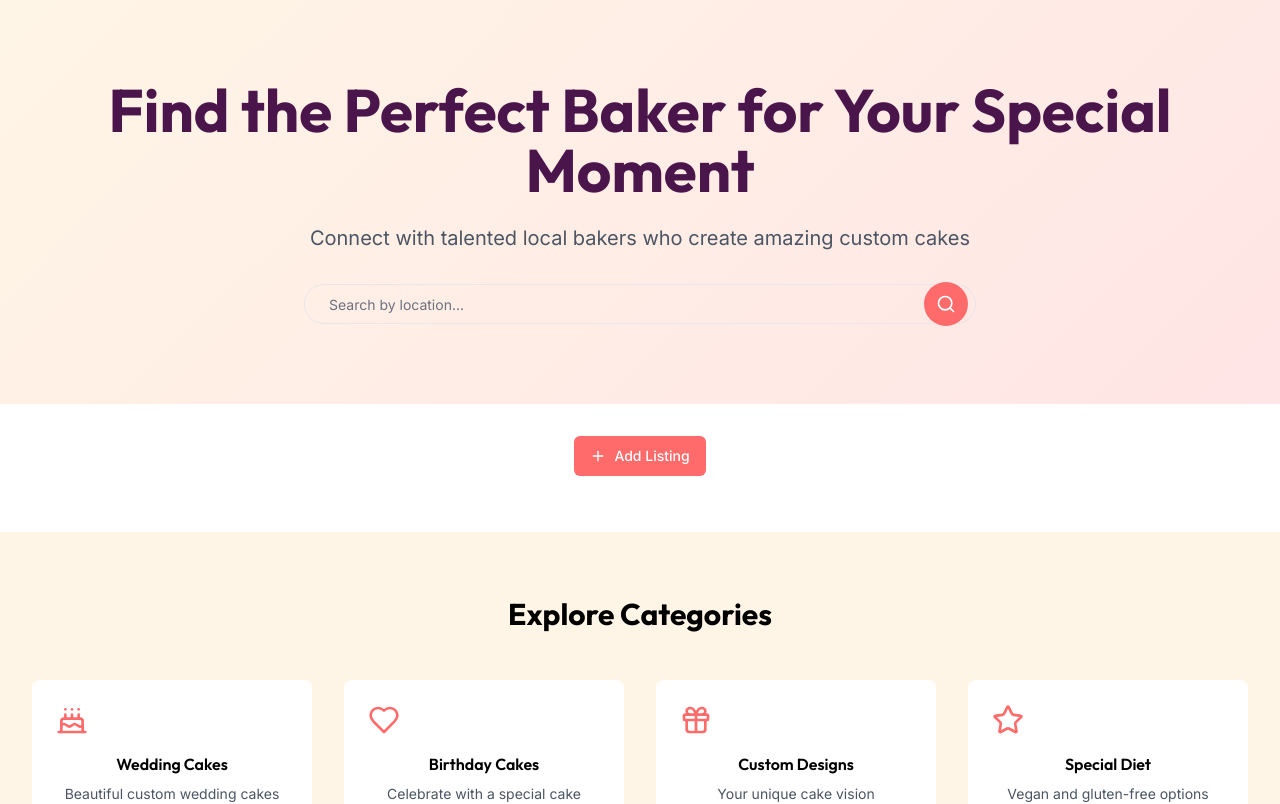
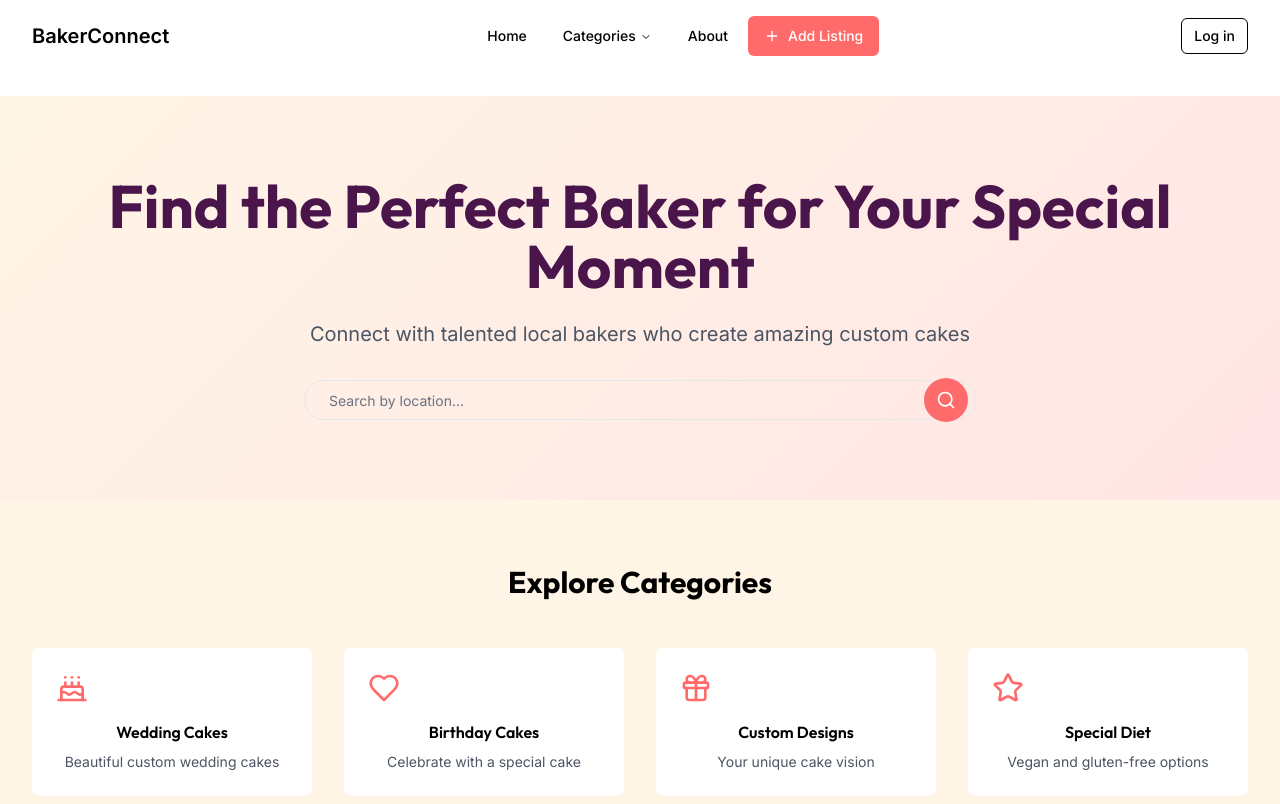
Before and after one commit to DevDreamer9/bakebridge-connect, a React (Vite) app: page / in a window 1280 px wide. Shown: the top 804 px of the page. Built offline with nearby package versions, Linux system fonts and the light colour scheme.

Commit message:
Move AddListingButton to navigation
Moves the AddListingButton component to the main navigation area.

```diff
--- /dev/null
+++ b/src/components/MainNavigation.tsx
@@ -0,0 +1,127 @@
+
+import { Link } from "react-router-dom";
+import { AddListingButton } from "./AddListingButton";
+import {
+  NavigationMenu,
+  NavigationMenuContent,
+  NavigationMenuItem,
+  NavigationMenuLink,
+  NavigationMenuList,
+  NavigationMenuTrigger,
+  navigationMenuTriggerStyle,
+} from "@/components/ui/navigation-menu";
+import { cn } from "@/lib/utils";
+import { useState, useEffect } from "react";
+import { useAuth } from "@/contexts/AuthContext";
+import { Button } from "./ui/button";
+import { LogOut } from "lucide-react";
+
+export const MainNavigation = () => {
+  const { user, signOut } = useAuth();
+  const [isScrolled, setIsScrolled] = useState(false);
+
+  useEffect(() => {
+    const handleScroll = () => {
+      setIsScrolled(window.scrollY > 10);
+    };
+
+    window.addEventListener("scroll", handleScroll);
+    return () => window.removeEventListener("scroll", handleScroll);
+  }, []);
+
+  return (
+    <div
+      className={cn(
+        "fixed top-0 left-0 right-0 z-50 bg-background transition-all duration-300",
+        isScrolled ? "shadow-md py-2" : "py-4"
+      )}
+    >
+      <div className="container mx-auto flex items-center justify-between">
+        <Link to="/" className="text-xl font-bold">
+          BakerConnect
+        </Link>
+
+        <NavigationMenu>
+          <NavigationMenuList>
+            <NavigationMenuItem>
+              <Link to="/">
+                <NavigationMenuLink className={navigationMenuTriggerStyle()}>
+                  Home
+                </NavigationMenuLink>
+              </Link>
+            </NavigationMenuItem>
+            <NavigationMenuItem>
+              <NavigationMenuTrigger>Categories</NavigationMenuTrigger>
+              <NavigationMenuContent>
+                <ul className="grid w-[400px] gap-3 p-4 md:grid-cols-2">
+                  <li className="row-span-3">
+                    <NavigationMenuLink asChild>
+                      <a
+                        className="flex h-full w-full select-none flex-col justify-end rounded-md bg-gradient-to-b from-muted/50 to-muted p-6 no-underline outline-none focus:shadow-md"
+                        href="/"
+                      >
+                        <div className="mb-2 mt-4 text-lg font-medium">
+                          Find all bakers
+                        </div>
+                        <p className="text-sm leading-tight text-muted-foreground">
+                          Browse our curated selection of professional bakers
+                        </p>
+                      </a>
+                    </NavigationMenuLink>
+                  </li>
+                  <li>
+                    <Link to="/?category=cakes" className="block select-none space-y-1 rounded-md p-3 leading-none no-underline outline-none transition-colors hover:bg-accent hover:text-accent-foreground focus:bg-accent focus:text-accent-foreground">
+                      <div className="text-sm font-medium leading-none">Cakes</div>
+                      <p className="line-clamp-2 text-sm leading-snug text-muted-foreground">
+                        Custom cakes for any occasion
+                      </p>
+                    </Link>
+                  </li>
+                  <li>
+                    <Link to="/?category=pastries" className="block select-none space-y-1 rounded-md p-3 leading-none no-underline outline-none transition-colors hover:bg-accent hover:text-accent-foreground focus:bg-accent focus:text-accent-foreground">
+                      <div className="text-sm font-medium leading-none">Pastries</div>
+                      <p className="line-clamp-2 text-sm leading-snug text-muted-foreground">
+                        Delicious pastries and desserts
+                      </p>
+                    </Link>
+                  </li>
+                </ul>
+              </NavigationMenuContent>
+            </NavigationMenuItem>
+            <NavigationMenuItem>
+              <Link to="/about">
+                <NavigationMenuLink className={navigationMenuTriggerStyle()}>
+                  About
+                </NavigationMenuLink>
+              </Link>
+            </NavigationMenuItem>
+            <NavigationMenuItem>
+              <AddListingButton />
+            </NavigationMenuItem>
+          </NavigationMenuList>
+        </NavigationMenu>
+
+        <div className="flex items-center space-x-4">
+          {user ? (
+            <div className="flex items-center gap-2">
+              <Link to="/baker/dashboard">
+                <Button variant="outline" size="sm">
+                  Dashboard
+                </Button>
+              </Link>
+              <Button variant="ghost" size="icon" onClick={signOut}>
+                <LogOut className="h-4 w-4" />
+              </Button>
+            </div>
+          ) : (
+            <Link to="/login">
+              <Button variant="outline" size="sm">
+                Log in
+              </Button>
+            </Link>
+          )}
+        </div>
+      </div>
+    </div>
+  );
+};
--- a/src/pages/Index.tsx
+++ b/src/pages/Index.tsx
@@ -1,24 +1,22 @@
 
 import { Hero } from "@/components/Hero";
+import { CakeCategories } from "@/components/CakeCategories";
 import { FeaturedBakers } from "@/components/FeaturedBakers";
-import { CakeCategories } from "@/components/CakeCategories";
-import { AddListingButton } from "@/components/AddListingButton";
 import { NewBakers } from "@/components/NewBakers";
 import { Footer } from "@/components/Footer";
+import { MainNavigation } from "@/components/MainNavigation";
 
 const Index = () => {
   return (
-    <div className="min-h-screen flex flex-col">
-      <Hero />
-      <div className="max-w-7xl mx-auto px-4 py-8">
-        <div className="flex justify-end mb-6">
-          <AddListingButton />
-        </div>
+    <div className="flex flex-col min-h-screen">
+      <MainNavigation />
+      <div className="pt-24">
+        <Hero />
+        <CakeCategories />
+        <FeaturedBakers />
+        <NewBakers />
+        <Footer />
       </div>
-      <CakeCategories />
-      <FeaturedBakers />
-      <NewBakers />
-      <Footer />
     </div>
   );
 };
```
